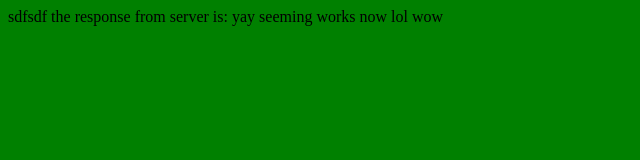
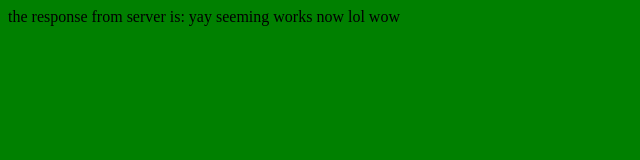
Before and after one commit to Omirekona/junction2023, a React app in the folder frontend/: page / in a window 1280 px wide. Shown: the top 160 px of the page, without its empty margins (0-640 px from the left). Built offline with nearby package versions, Linux system fonts and the light colour scheme; no server answers.

Commit message:
testing frontend change propagation?

```diff
--- a/frontend/src/App.jsx
+++ b/frontend/src/App.jsx
@@ -12,7 +12,7 @@ const App = () => {
     }, []);
 
     return (
-        <div> sdfsdf the response from server is: {hello} yay seeming works now lol wow</div>
+        <div> the response from server is: {hello} yay seeming works now lol wow</div>
     )
 }
 
```
